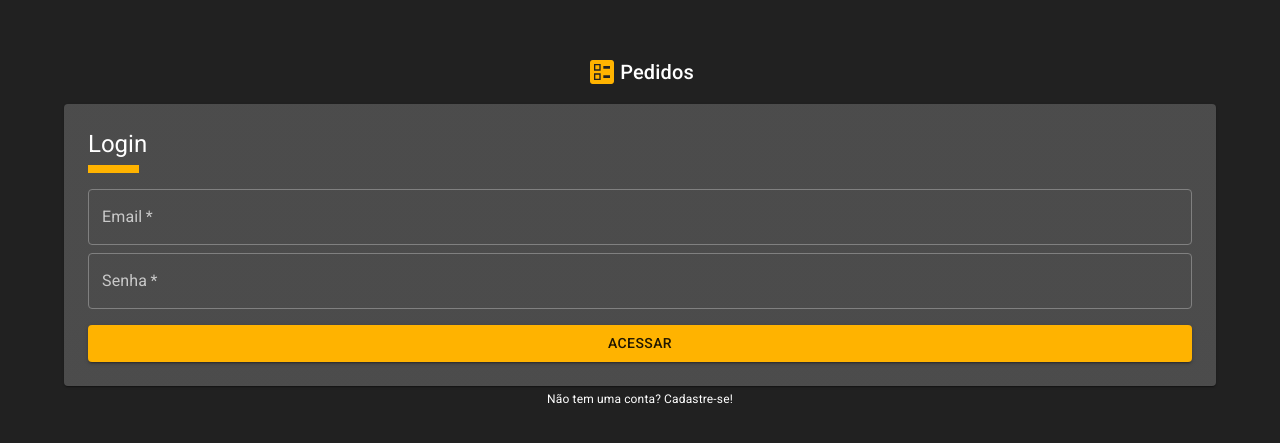
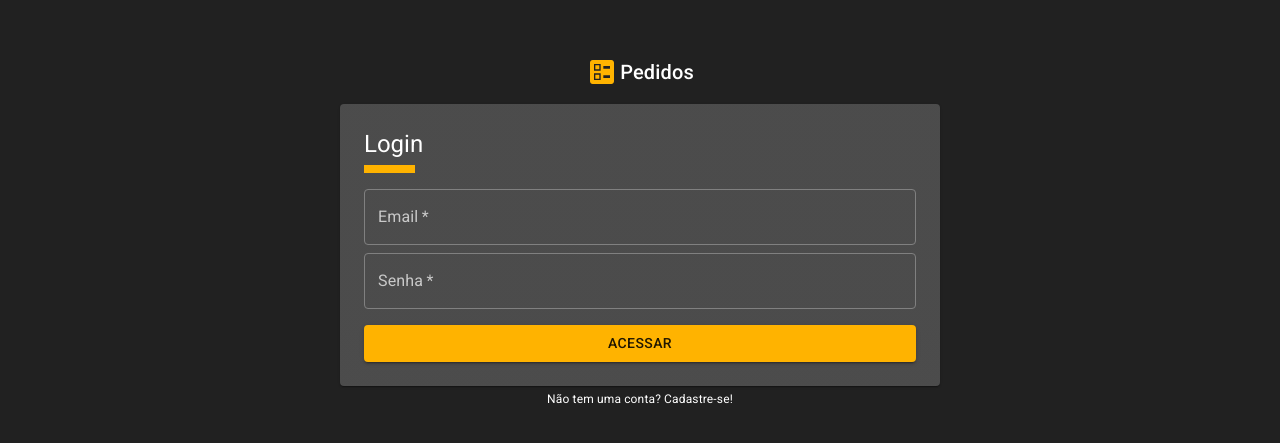
Before and after one commit to diasjoaovitor-zz/pedidos, a React (Vite) app: page /login in a window 1280 px wide. Shown: the part 175-618 px from the top of the page. Built offline with nearby package versions, Linux system fonts and the light colour scheme; no server answers.

Commit message:
fix: max width container

```diff
--- a/src/shared/components/Auth.tsx
+++ b/src/shared/components/Auth.tsx
@@ -20,7 +20,6 @@ export const Auth: React.FC<Props> = ({ children, title, to, handleSubmit }) =>
         alignItems: 'center',
         justifyContent: 'center',
         height: '100vh',
-        maxWidth: 'sm',
         padding: 4,
         '& .MuiOutlinedInput-root': {
           marginBottom: 1,
@@ -41,7 +40,7 @@ export const Auth: React.FC<Props> = ({ children, title, to, handleSubmit }) =>
           Pedidos
         </Typography>
       </Toolbar>
-      <Card sx={{ width: '100%', padding: 3 }}>
+      <Card sx={{ width: '100%', maxWidth: 'sm', padding: 3 }}>
         <Box component="form" onSubmit={handleSubmit}>
           <Title component="h2">
             {title}
```
